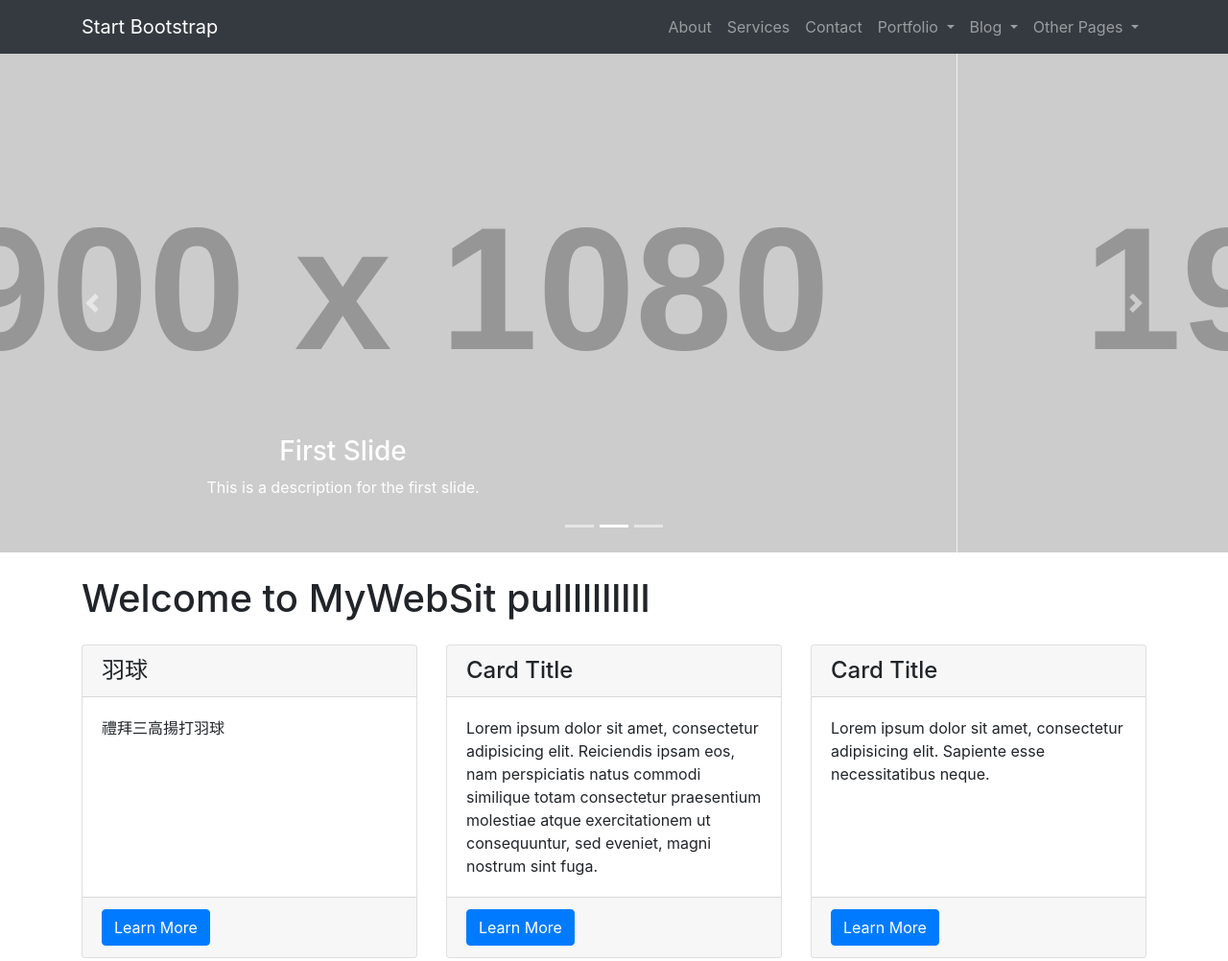
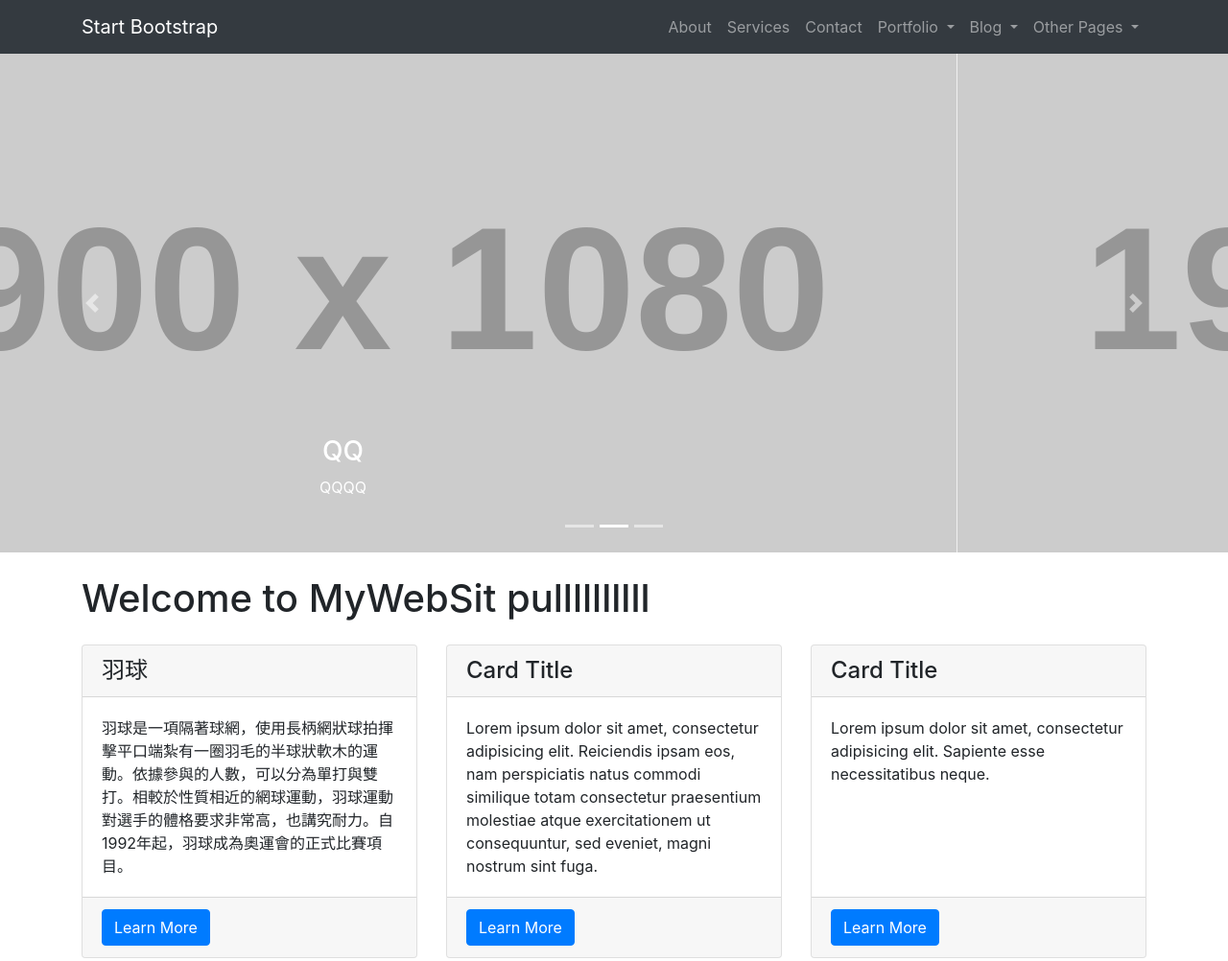
Before and after one commit to BING-YI/test, a website: page index.html in a window 1280 px wide. Shown: the top 1002 px of the page at 96% size. Drawn offline with Linux system fonts and the light colour scheme; placeholder pictures from the web are drawn by us.

Commit message:
修改內容

```diff
--- a/index.html
+++ b/index.html
@@ -88,8 +88,8 @@
           <!-- Slide One - Set the background image for this slide in the line below -->
           <div class="carousel-item active" style="background-image: url('http://placehold.it/1900x1080')">
             <div class="carousel-caption d-none d-md-block">
-              <h3>First Slide</h3>
-              <p>This is a description for the first slide.</p>
+              <h3>QQ</h3>
+              <p>QQQQ</p>
             </div>
           </div>
           <!-- Slide Two - Set the background image for this slide in the line below -->
@@ -129,7 +129,7 @@
           <div class="card h-100">
             <h4 class="card-header">羽球</h4>
             <div class="card-body">
-              <p class="card-text">禮拜三高揚打羽球</p>
+              <p class="card-text">羽球是一項隔著球網，使用長柄網狀球拍揮擊平口端紮有一圈羽毛的半球狀軟木的運動。依據參與的人數，可以分為單打與雙打。相較於性質相近的網球運動，羽球運動對選手的體格要求非常高，也講究耐力。自1992年起，羽球成為奧運會的正式比賽項目。</p>
             </div>
             <div class="card-footer">
               <a href="#" class="btn btn-primary">Learn More</a>
```
